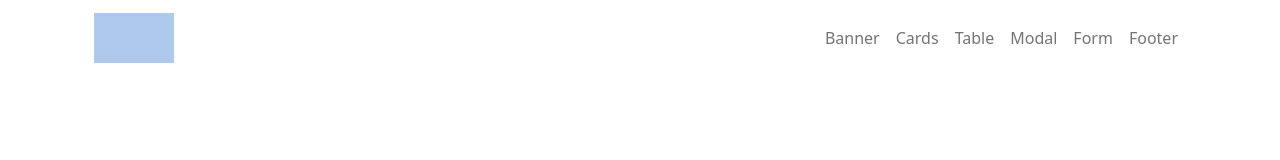
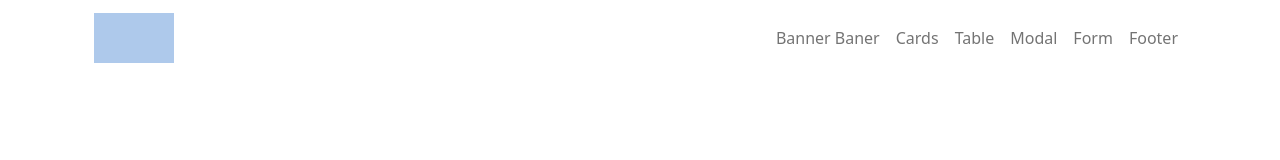
Before and after one commit to Codeme-Cursos/ws__clean_collaborative-landing, a React (Create React App) app: page / in a window 1280 px wide. Shown: the top 160 px of the page. Built offline with nearby package versions, Linux system fonts and the light colour scheme.

Commit message:
add new banner

```diff
--- a/src/Navbar.js
+++ b/src/Navbar.js
@@ -12,7 +12,7 @@ const Navbar = () => {
           <div className="collapse navbar-collapse" id="navbarSupportedContent">
             <ul className="navbar-nav ms-auto mb-2 mb-lg-0">
               <li className="nav-item">
-                <a className="nav-link" href="#banner">Banner</a>
+                <a className="nav-link" href="#banner">Banner Baner</a>
               </li>
               <li className="nav-item">
                 <a className="nav-link" href="#cards">Cards</a>
```
